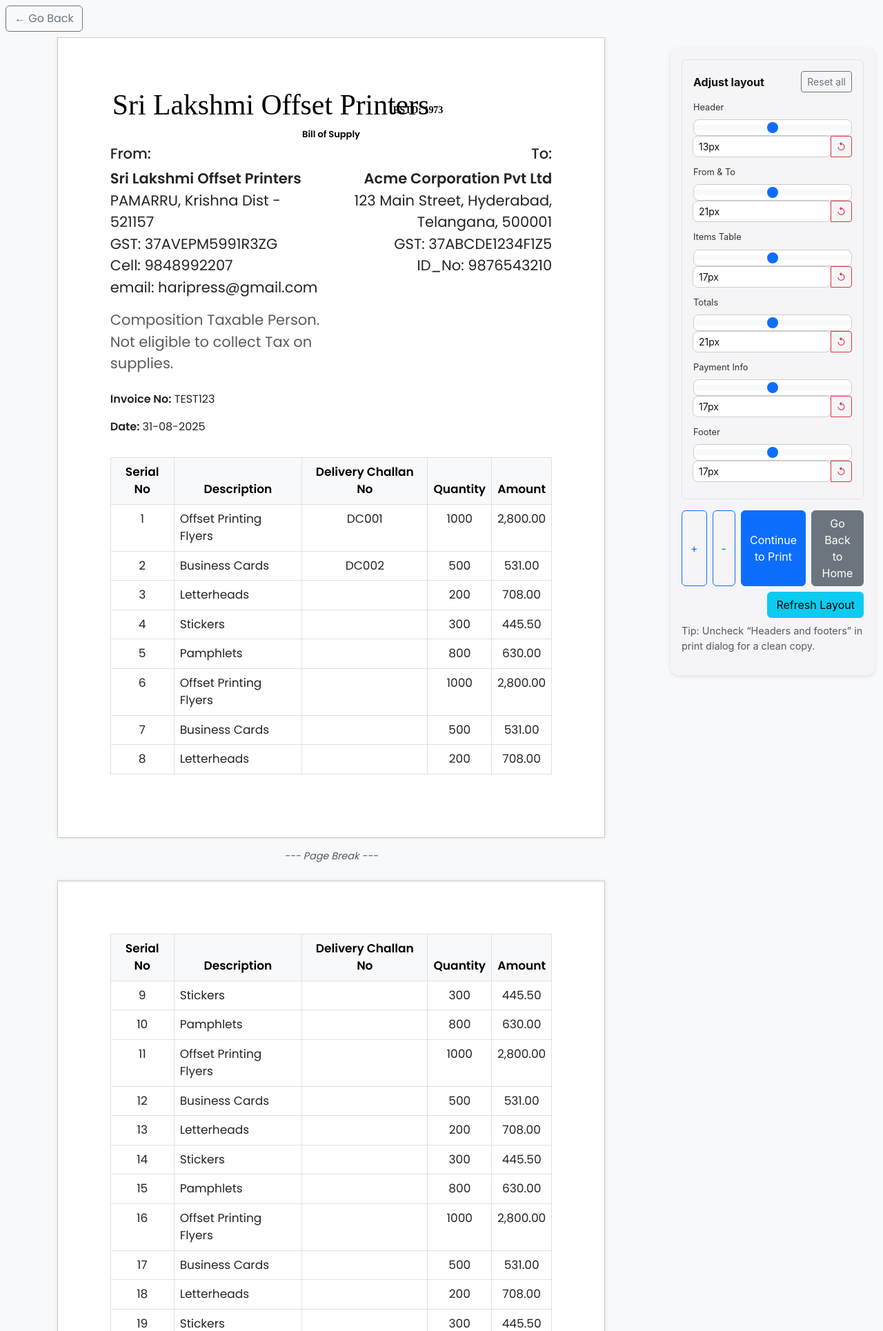
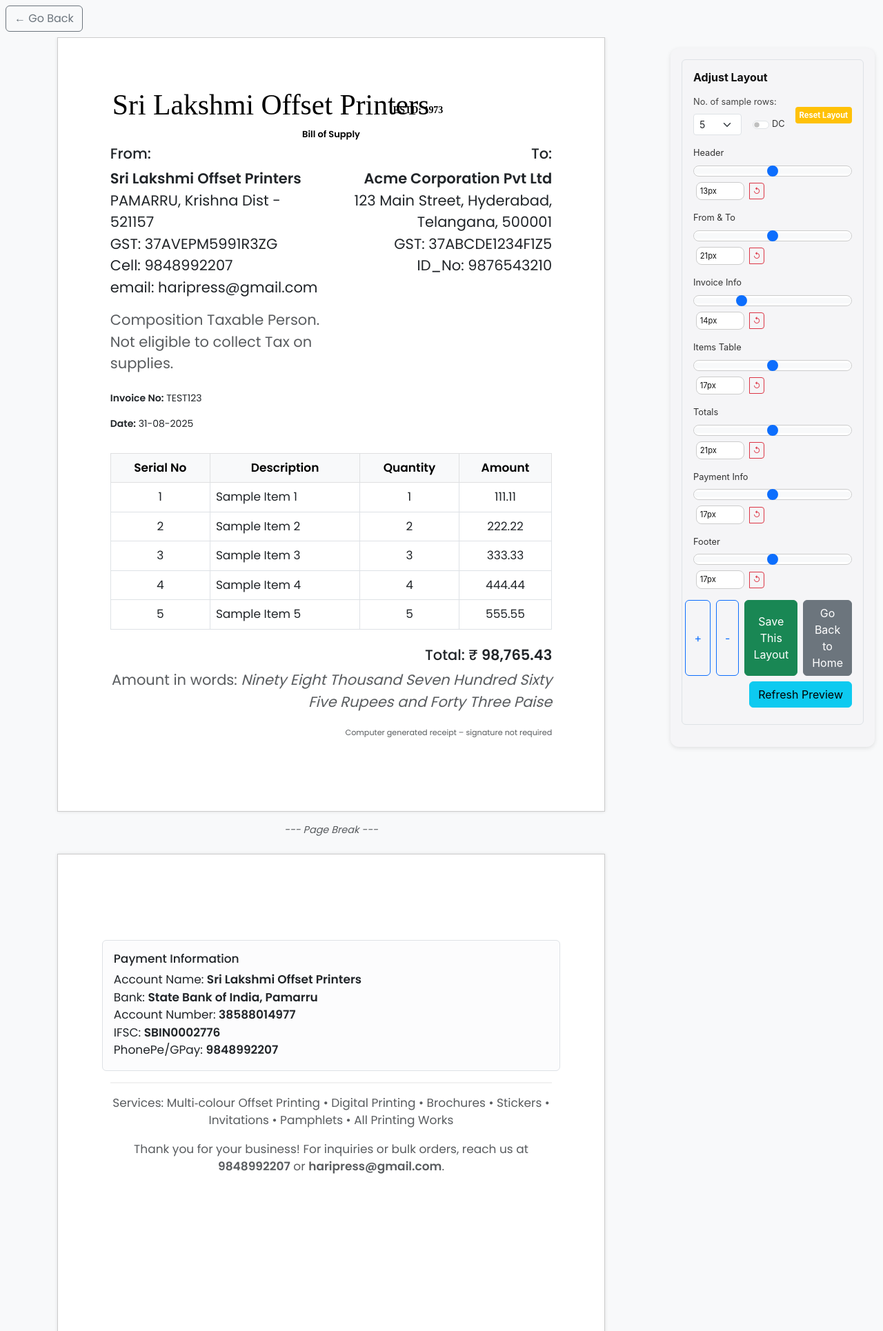
Before and after one commit to dineshmiriyala/bill-generator, a Flask app: page /test-pre-preview in a window 1280 px wide. Shown: the top 1930 px of the page at 69% size. Run offline with Flask 3, Linux system fonts and the light colour scheme.

Commit message:
pdf editor almost done with a few kinks

```diff
--- a/app.py
+++ b/app.py
@@ -1594,16 +1594,20 @@ def backup_now():
         download_name=f"backup_{new_entry.occurred_at.strftime('%Y%m%d_%H%M%S')}.db",
         mimetype="application/octet-stream"
     )
-
-@app.route('/test-pre-preview')
+@app.route('/test-pre-preview', methods=['GET'])
 def test_pre_preview():
+    # --- Reset to defaults if requested ---
+    if "reset" in request.args:
+        session.pop("sample_rows", None)
+        session.pop("dc_enabled", None)
+        session.pop("sample_sizes", None)
+
     # Dummy invoice
     sample_invoice = type("Invoice", (), {})()
     sample_invoice.invoiceId = "TEST123"
     sample_invoice.createdAt = datetime.utcnow()
     sample_invoice.totalAmount = 98765.43
 
-    # Dummy customer
     sample_customer = {
         "company": "Acme Corporation Pvt Ltd",
         "address": "123 Main Street, Hyderabad, Telangana, 500001",
@@ -1612,43 +1616,49 @@ def test_pre_preview():
         "email": "contact@acmecorp.com"
     }
 
-    # Dummy items (Description, HSN, Qty, Rate, Disc%, Tax%, Amount)
+    # --- Handle sample rows ---
+    num_rows = session.get("sample_rows", 5)
+    if "rows" in request.args:
+        try:
+            num_rows = int(request.args["rows"])
+            session["sample_rows"] = num_rows
+        except ValueError:
+            num_rows = 5
+
+    # --- Generate sample rows dynamically ---
     sample_items = [
-        ("Offset Printing Flyers", "HSN4901", 1000, 2.50, 0, 12, 2800.00),
-        ("Business Cards", "HSN4911", 500, 1.00, 5, 18, 531.00),
-        ("Letterheads", "HSN4820", 200, 3.00, 0, 18, 708.00),
-        ("Stickers", "HSN3919", 300, 1.50, 10, 12, 445.50),
-        ("Pamphlets", "HSN4902", 800, 0.75, 0, 5, 630.00),
-        ("Offset Printing Flyers", "HSN4901", 1000, 2.50, 0, 12, 2800.00),
-        ("Business Cards", "HSN4911", 500, 1.00, 5, 18, 531.00),
-        ("Letterheads", "HSN4820", 200, 3.00, 0, 18, 708.00),
-        ("Stickers", "HSN3919", 300, 1.50, 10, 12, 445.50),
-        ("Pamphlets", "HSN4902", 800, 0.75, 0, 5, 630.00),
-        ("Offset Printing Flyers", "HSN4901", 1000, 2.50, 0, 12, 2800.00),
-        ("Business Cards", "HSN4911", 500, 1.00, 5, 18, 531.00),
-        ("Letterheads", "HSN4820", 200, 3.00, 0, 18, 708.00),
-        ("Stickers", "HSN3919", 300, 1.50, 10, 12, 445.50),
-        ("Pamphlets", "HSN4902", 800, 0.75, 0, 5, 630.00),
-        ("Offset Printing Flyers", "HSN4901", 1000, 2.50, 0, 12, 2800.00),
-        ("Business Cards", "HSN4911", 500, 1.00, 5, 18, 531.00),
-        ("Letterheads", "HSN4820", 200, 3.00, 0, 18, 708.00),
-        ("Stickers", "HSN3919", 300, 1.50, 10, 12, 445.50),
-        ("Pamphlets", "HSN4902", 800, 0.75, 0, 5, 630.00),
+        (f"Sample Item {i+1}", f"HSN{i+1:04}", i+1, (i+1)*2, i % 5, (i*3) % 18, (i+1)*111.11)
+        for i in range(num_rows)
     ]
 
-    sample_sizes = {
+    # --- Handle DC toggle ---
+    dcno = session.get("dc_enabled", False)
+    if "dc" in request.args:
+        dcno = request.args.get("dc").lower() == "true"
+        session["dc_enabled"] = dcno
+    dc_numbers = [f"DC{str(i+1).zfill(3)}" for i in range(num_rows)] if dcno else []
+
+    # --- Handle sizes (sliders) ---
+    size_keys = ["header", "customer", "table", "totals", "payment", "footer", "invoice_info"]
+    current_sizes = session.get("sample_sizes", {
         "header": 13,
         "customer": 21,
         "table": 17,
         "totals": 21,
         "payment": 17,
         "footer": 17,
-    }
-
-    # Delivery challan numbers example (empty for now)
-    dcno = True
-    dc_numbers = ["DC001", "DC002", ""]
-
+        "invoice_info": 14,
+    })
+
+    for k in size_keys:
+        if k in request.args:
+            try:
+                current_sizes[k] = int(request.args[k])
+            except ValueError:
+                pass
+    session["sample_sizes"] = current_sizes
+
+    # --- Render template ---
     return render_template(
         "pre-preview-bill.html",
         invoice=sample_invoice,
@@ -1657,9 +1667,9 @@ def test_pre_preview():
         dcno=dcno,
         dc_numbers=dc_numbers,
         total_in_words="Ninety Eight Thousand Seven Hundred Sixty Five Rupees and Forty Three Paise",
-        sizes = sample_sizes
+        sizes=current_sizes,
+        rows=num_rows
     )
-
 app.jinja_env.globals.update(zip=zip)
 
 if __name__ == '__main__':
--- a/templates/pre-preview-bill.html
+++ b/templates/pre-preview-bill.html
@@ -20,7 +20,9 @@
         --totals-fs: 14px;
         --payment-fs: 12px;
         --footer-fs: 12px;
+        --invinfo-fs: 14px;
       }
+      .invoice-info, .invoice-info * { font-size: var(--invinfo-fs) !important; }
       .bill-header, .bill-header * { font-size: var(--hdr-fs) !important; }
       .brand-logo {
         height: calc(var(--hdr-fs) * 4) !important;
@@ -118,6 +120,7 @@
       #font-size-controls {
         background: transparent !important;
         color: #111;
+        font-size: 0.75rem;
       }
       #font-size-controls label {
         color: #333;
@@ -128,6 +131,17 @@
         color: #111;
         border: 1px solid #ccc;
         border-radius: 8px;
+      }
+      #font-size-controls .form-control-sm {
+        font-size: 0.7rem;
+        padding: 0.15rem 0.3rem;
+      }
+      #font-size-controls .btn-sm {
+        font-size: 0.7rem;
+        padding: 0.15rem 0.3rem;
+      }
+      #font-size-controls .form-range {
+        height: 1rem;
       }
     </style>
 </head>
@@ -146,9 +160,99 @@
     </div>
     <div class="col-lg-3 d-print-none">
       <div class="apple-panel sticky-top" style="top:70px; z-index:1040;">
-      <div id="font-size-controls" class="border rounded p-3 mb-3 bg-light-subtle">
-<!-- Hidden invoice template at bottom for pagination (not visible, used as template) -->
-<div id="page-content" style="display:none">
+        <div id="font-size-controls" class="border rounded p-3 mb-3 bg-light-subtle">
+          <h6 class="mb-3 fw-bold">Adjust Layout</h6>
+          <div class="d-flex align-items-center justify-content-between mb-3">
+            <div class="d-flex align-items-center gap-2 flex-wrap">
+              <label for="sampleRows" class="mb-0" style="color:#444; font-size:0.8rem;">No. of sample rows:</label>
+              <select id="sampleRows" class="form-select form-select-sm" style="width:auto; min-width:70px;">
+                <option value="1">1</option>
+                <option value="2">2</option>
+                <option value="3">3</option>
+                <option value="4">4</option>
+                <option value="5">5</option>
+                <option value="10">10</option>
+                <option value="20">20</option>
+                <option value="25">25</option>
+                <option value="30">30</option>
+              </select>
+              <div class="form-check form-switch ms-2 d-flex align-items-center">
+                <input class="form-check-input" type="checkbox" id="toggleDc">
+                <label class="form-check-label small ms-1" for="toggleDc">DC</label>
+              </div>
+            </div>
+            <button type="button" class="btn btn-sm ms-2" id="resetSizesBtn" style="background-color:#ffc107; color:#fff; font-weight:bold; white-space:nowrap;">Reset Layout</button>
+          </div>
+          <div class="mb-3">
+            <label class="form-label small" for="headerFontSize">Header</label>
+            <div class="input-group d-flex align-items-center gap-2">
+              <input type="range" class="form-range flex-grow-1" min="8" max="18" value="{{ sizes.header }}" id="headerFontSize">
+              <input type="text" class="form-control form-control-sm" style="max-width:70px; margin-left:4px;" value="{{ sizes.header }}px" id="headerFontSizeNumber" data-unit="px">
+              <button class="btn btn-sm btn-outline-danger reset-single" type="button" data-target="header" tabindex="-1">↺</button>
+            </div>
+          </div>
+          <div class="mb-3">
+            <label class="form-label small" for="customerFontSize">From &amp; To</label>
+            <div class="input-group d-flex align-items-center gap-2">
+              <input type="range" class="form-range flex-grow-1" min="12" max="30" value="{{ sizes.customer }}" id="customerFontSize">
+              <input type="text" class="form-control form-control-sm" style="max-width:70px; margin-left:4px;" value="{{ sizes.customer }}px" id="customerFontSizeNumber" data-unit="px">
+              <button class="btn btn-sm btn-outline-danger reset-single" type="button" data-target="customer" tabindex="-1">↺</button>
+            </div>
+          </div>
+          <div class="mb-3">
+            <label class="form-label small" for="invoiceInfoFontSize">Invoice Info</label>
+            <div class="input-group d-flex align-items-center gap-2">
+              <input type="range" class="form-range flex-grow-1" min="10" max="24" value="{{ sizes.invoice_info }}" id="invoiceInfoFontSize">
+              <input type="text" class="form-control form-control-sm" style="max-width:70px; margin-left:4px;" value="{{ sizes.invoice_info }}px" id="invoiceInfoFontSizeNumber" data-unit="px">
+              <button class="btn btn-sm btn-outline-danger reset-single" type="button" data-target="invoice_info" tabindex="-1">↺</button>
+            </div>
+          </div>
+          <div class="mb-3">
+            <label class="form-label small" for="tableFontSize">Items Table</label>
+            <div class="input-group d-flex align-items-center gap-2">
+              <input type="range" class="form-range flex-grow-1" min="10" max="24" value="{{ sizes.table }}" id="tableFontSize">
+              <input type="text" class="form-control form-control-sm" style="max-width:70px; margin-left:4px;" value="{{ sizes.table }}px" id="tableFontSizeNumber" data-unit="px">
+              <button class="btn btn-sm btn-outline-danger reset-single" type="button" data-target="table" tabindex="-1">↺</button>
+            </div>
+          </div>
+          <div class="mb-3">
+            <label class="form-label small" for="totalsFontSize">Totals</label>
+            <div class="input-group d-flex align-items-center gap-2">
+              <input type="range" class="form-range flex-grow-1" min="12" max="30" value="{{ sizes.totals }}" id="totalsFontSize">
+              <input type="text" class="form-control form-control-sm" style="max-width:70px; margin-left:4px;" value="{{ sizes.totals }}px" id="totalsFontSizeNumber" data-unit="px">
+              <button class="btn btn-sm btn-outline-danger reset-single" type="button" data-target="totals" tabindex="-1">↺</button>
+            </div>
+          </div>
+          <div class="mb-3">
+            <label class="form-label small" for="paymentFontSize">Payment Info</label>
+            <div class="input-group d-flex align-items-center gap-2">
+              <input type="range" class="form-range flex-grow-1" min="10" max="24" value="{{ sizes.payment }}" id="paymentFontSize">
+              <input type="text" class="form-control form-control-sm" style="max-width:70px; margin-left:4px;" value="{{ sizes.payment }}px" id="paymentFontSizeNumber" data-unit="px">
+              <button class="btn btn-sm btn-outline-danger reset-single" type="button" data-target="payment" tabindex="-1">↺</button>
+            </div>
+          </div>
+          <div class="mb-3">
+            <label class="form-label small" for="footerFontSize">Footer</label>
+            <div class="input-group d-flex align-items-center gap-2">
+              <input type="range" class="form-range flex-grow-1" min="10" max="24" value="{{ sizes.footer }}" id="footerFontSize">
+              <input type="text" class="form-control form-control-sm" style="max-width:70px; margin-left:4px;" value="{{ sizes.footer }}px" id="footerFontSizeNumber" data-unit="px">
+              <button class="btn btn-sm btn-outline-danger reset-single" type="button" data-target="footer" tabindex="-1">↺</button>
+            </div>
+          </div>
+          <div class="mt-3">
+            <div class="d-flex justify-content-end gap-2 mb-2">
+              <button id="zoomIn" class="btn btn-outline-primary">+</button>
+              <button id="zoomOut" class="btn btn-outline-primary">-</button>
+              <button id="saveLayout" class="btn btn-success">Save This Layout</button>
+              <a href="/" class="btn btn-secondary">Go Back to Home</a>
+            </div>
+            <div class="d-flex justify-content-end gap-2 mb-2">
+              <button id="refreshLayout" class="btn btn-info">Refresh Preview</button>
+            </div>
+          </div>
+        </div>
+        <!-- Hidden invoice template at bottom for pagination (not visible, used as template) -->
+        <div id="page-content" style="display:none">
   <div class="a4-preview">
     <div class="masthead mb-2 bill-header">
       <h1 class="visually-hidden">Sri Lakshmi Offset Printers — ESTD: 1973</h1>
@@ -177,7 +281,7 @@
         </p>
       </div>
     </div>
-    <div class="row mb-3">
+    <div class="row mb-3 invoice-info">
       <div class="col-sm-6">
         <p class="text-dark"><strong>Invoice No:</strong> {{ invoice.invoiceId }}</p>
         <p class="text-dark"><strong>Date:</strong> {{ invoice.createdAt.strftime('%d-%m-%Y') }}</p>
@@ -258,73 +362,7 @@
       </small>
     </div>
   </div>
-</div>
-        <div class="d-flex justify-content-between align-items-center mb-2">
-          <strong>Adjust layout</strong>
-          <button type="button" class="btn btn-sm btn-outline-secondary" id="resetSizesBtn">Reset all</button>
         </div>
-        <div class="mb-2">
-          <label class="form-label small" for="headerFontSize">Header</label>
-          <div class="input-group">
-            <input type="range" class="form-range" min="8" max="18" value="{{ sizes.header }}" id="headerFontSize">
-            <input type="text" class="form-control form-control-sm" style="width:70px;" value="{{ sizes.header }}px" id="headerFontSizeNumber" data-unit="px">
-            <button class="btn btn-sm btn-outline-danger reset-single" type="button" data-target="header" tabindex="-1">↺</button>
-          </div>
-        </div>
-        <div class="mb-2">
-          <label class="form-label small" for="customerFontSize">From &amp; To</label>
-          <div class="input-group">
-            <input type="range" class="form-range" min="12" max="30" value="{{ sizes.customer }}" id="customerFontSize">
-            <input type="text" class="form-control form-control-sm" style="width:70px;" value="{{ sizes.customer }}px" id="customerFontSizeNumber" data-unit="px">
-            <button class="btn btn-sm btn-outline-danger reset-single" type="button" data-target="customer" tabindex="-1">↺</button>
-          </div>
-        </div>
-        <div class="mb-2">
-          <label class="form-label small" for="tableFontSize">Items Table</label>
-          <div class="input-group">
-            <input type="range" class="form-range" min="10" max="24" value="{{ sizes.table }}" id="tableFontSize">
-            <input type="text" class="form-control form-control-sm" style="width:70px;" value="{{ sizes.table }}px" id="tableFontSizeNumber" data-unit="px">
-            <button class="btn btn-sm btn-outline-danger reset-single" type="button" data-target="table" tabindex="-1">↺</button>
-          </div>
-        </div>
-        <div class="mb-2">
-          <label class="form-label small" for="totalsFontSize">Totals</label>
-          <div class="input-group">
-            <input type="range" class="form-range" min="12" max="30" value="{{ sizes.totals }}" id="totalsFontSize">
-            <input type="text" class="form-control form-control-sm" style="width:70px;" value="{{ sizes.totals }}px" id="totalsFontSizeNumber" data-unit="px">
-            <button class="btn btn-sm btn-outline-danger reset-single" type="button" data-target="totals" tabindex="-1">↺</button>
-          </div>
-        </div>
-        <div class="mb-2">
-          <label class="form-label small" for="paymentFontSize">Payment Info</label>
-          <div class="input-group">
-            <input type="range" class="form-range" min="10" max="24" value="{{ sizes.payment }}" id="paymentFontSize">
-            <input type="text" class="form-control form-control-sm" style="width:70px;" value="{{ sizes.payment }}px" id="paymentFontSizeNumber" data-unit="px">
-            <button class="btn btn-sm btn-outline-danger reset-single" type="button" data-target="payment" tabindex="-1">↺</button>
-          </div>
-        </div>
-        <div class="mb-2">
-          <label class="form-label small" for="footerFontSize">Footer</label>
-          <div class="input-group">
-            <input type="range" class="form-range" min="10" max="24" value="{{ sizes.footer }}" id="footerFontSize">
-            <input type="text" class="form-control form-control-sm" style="width:70px;" value="{{ sizes.footer }}px" id="footerFontSizeNumber" data-unit="px">
-            <button class="btn btn-sm btn-outline-danger reset-single" type="button" data-target="footer" tabindex="-1">↺</button>
-          </div>
-        </div>
-      </div>
-      <div>
-        <div class="d-flex justify-content-end gap-2 mb-2">
-          <button id="zoomIn" class="btn btn-outline-primary">+</button>
-          <button id="zoomOut" class="btn btn-outline-primary">-</button>
-          <button onclick="window.print()" class="btn btn-primary">Continue to Print</button>
-          <a href="/" class="btn btn-secondary">Go Back to Home</a>
-        </div>
-        <div class="d-flex justify-content-end gap-2 mb-2">
-          <button id="refreshLayout" class="btn btn-info">Refresh Layout</button>
-        </div>
-        <p class="text-muted" style="font-size: 0.9rem;">Tip: Uncheck “Headers and footers” in print dialog for a clean copy.</p>
-      </div>
-      </div>
     </div>
   </div>
 </div>
@@ -343,17 +381,8 @@
 
   document.addEventListener('DOMContentLoaded', function(){
     // --- Default values for sliders ---
-    const defaultSizes = { header:13, customer:21, table:17, totals:21, payment:17, footer:17 };
+    const defaultSizes = { header:13, customer:21, table:17, totals:21, payment:17, footer:17, invoice_info:14 };
 
-    function setVars(){
-      document.documentElement.style.setProperty('--hdr-fs', headerRange.value + 'px');
-      document.documentElement.style.setProperty('--cust-fs', customerRange.value + 'px');
-      document.documentElement.style.setProperty('--seller-fs', customerRange.value + 'px');
-      document.documentElement.style.setProperty('--table-fs', tableRange.value + 'px');
-      document.documentElement.style.setProperty('--totals-fs', totalsRange.value + 'px');
-      document.documentElement.style.setProperty('--payment-fs', paymentRange.value + 'px');
-      document.documentElement.style.setProperty('--footer-fs', footerRange.value + 'px');
-    }
     const headerRange=document.getElementById('headerFontSize');
     const headerNumber=document.getElementById('headerFontSizeNumber');
     const customerRange=document.getElementById('customerFontSize');
@@ -366,6 +395,35 @@
     const paymentNumber=document.getElementById('paymentFontSizeNumber');
     const footerRange=document.getElementById('footerFontSize');
     const footerNumber=document.getElementById('footerFontSizeNumber');
+    const invoiceInfoRange=document.getElementById('invoiceInfoFontSize');
+    const invoiceInfoNumber=document.getElementById('invoiceInfoFontSizeNumber');
+
+    function setVars(){
+      document.documentElement.style.setProperty('--hdr-fs', headerRange.value + 'px');
+      document.documentElement.style.setProperty('--cust-fs', customerRange.value + 'px');
+      document.documentElement.style.setProperty('--seller-fs', customerRange.value + 'px');
+      document.documentElement.style.setProperty('--table-fs', tableRange.value + 'px');
+      document.documentElement.style.setProperty('--totals-fs', totalsRange.value + 'px');
+      document.documentElement.style.setProperty('--payment-fs', paymentRange.value + 'px');
+      document.documentElement.style.setProperty('--footer-fs', footerRange.value + 'px');
+      document.documentElement.style.setProperty('--invinfo-fs', invoiceInfoRange.value + 'px');
+    }
+
+    // --- Set initial sizes from backend defaults (Jinja) ---
+    headerRange.value = {{ sizes.header }};
+    headerNumber.value = "{{ sizes.header }}px";
+    customerRange.value = {{ sizes.customer }};
+    customerNumber.value = "{{ sizes.customer }}px";
+    tableRange.value = {{ sizes.table }};
+    tableNumber.value = "{{ sizes.table }}px";
+    totalsRange.value = {{ sizes.totals }};
+    totalsNumber.value = "{{ sizes.totals }}px";
+    paymentRange.value = {{ sizes.payment }};
+    paymentNumber.value = "{{ sizes.payment }}px";
+    footerRange.value = {{ sizes.footer }};
+    footerNumber.value = "{{ sizes.footer }}px";
+    invoiceInfoRange.value = {{ sizes.invoice_info }};
+    invoiceInfoNumber.value = "{{ sizes.invoice_info }}px";
 
     function bindSliderAndNumber(slider, number){
       if(!slider || !number) return;
@@ -384,7 +442,7 @@
       });
     }
 
-    [headerRange,customerRange,tableRange,totalsRange,paymentRange,footerRange].forEach(r=>{
+    [headerRange,customerRange,tableRange,totalsRange,paymentRange,footerRange,invoiceInfoRange].forEach(r=>{
       if(r) r.addEventListener('input', setVars);
     });
 
@@ -394,6 +452,7 @@
     bindSliderAndNumber(totalsRange, totalsNumber);
     bindSliderAndNumber(paymentRange, paymentNumber);
     bindSliderAndNumber(footerRange, footerNumber);
+    bindSliderAndNumber(invoiceInfoRange, invoiceInfoNumber);
 
     // --- Global reset button ---
     document.getElementById('resetSizesBtn').addEventListener('click', function(){
@@ -404,7 +463,8 @@
         table: [tableRange, tableNumber],
         totals: [totalsRange, totalsNumber],
         payment: [paymentRange, paymentNumber],
-        footer: [footerRange, footerNumber]
+        footer: [footerRange, footerNumber],
+        invoice_info: [invoiceInfoRange, invoiceInfoNumber]
       };
       for (const key in defaultSizes) {
         if (map[key]) {
@@ -426,7 +486,8 @@
           table: [tableRange, tableNumber],
           totals: [totalsRange, totalsNumber],
           payment: [paymentRange, paymentNumber],
-          footer: [footerRange, footerNumber]
+          footer: [footerRange, footerNumber],
+          invoice_info: [invoiceInfoRange, invoiceInfoNumber]
         };
         if(map[target] && typeof defaultSizes[target] !== 'undefined') {
           map[target][0].value = defaultSizes[target];
@@ -436,13 +497,10 @@
       });
     });
 
-    // On page load, set number fields with px
-    headerNumber.value = headerRange.value + "px";
-    customerNumber.value = customerRange.value + "px";
-    tableNumber.value = tableRange.value + "px";
-    totalsNumber.value = totalsRange.value + "px";
-    paymentNumber.value = paymentRange.value + "px";
-    footerNumber.value = footerRange.value + "px";
+    // Set initial sample rows and DC toggle state from backend (Jinja)
+    document.getElementById("sampleRows").value = "{{ rows if rows is defined else 5 }}";
+    const dcToggle = document.getElementById("toggleDc");
+    dcToggle.checked = {{ 'true' if dcno else 'false' }};
     setVars();
 
     // --- Invoice pagination logic ---
@@ -523,12 +581,69 @@
     }
     window.paginateInvoice = paginateInvoice;
 
+
     // Event listener for refreshLayout button
     document.getElementById("refreshLayout").addEventListener("click", paginateInvoice);
+
+    // --- Save Layout, Sample Rows, and DC Toggle Event Listeners ---
+    // Save This Layout button event
+    document.getElementById("saveLayout").addEventListener("click", function(){
+      const payload = {
+        header: headerRange.value,
+        customer: customerRange.value,
+        table: tableRange.value,
+        totals: totalsRange.value,
+        payment: paymentRange.value,
+        footer: footerRange.value,
+        invoice_info: invoiceInfoRange.value
+      };
+      fetch("/save-layout", {
+        method: "POST",
+        headers: { "Content-Type": "application/json" },
+        body: JSON.stringify(payload)
+      }).then(r => r.json()).then(data => {
+        alert("Layout saved successfully!");
+      }).catch(err => {
+        console.error("Error saving layout:", err);
+        alert("Failed to save layout.");
+      });
+    });
+
+    // Helper to gather all slider values and return as query string
+    function getSliderQueryParams(numRows, dcEnabled) {
+      const params = new URLSearchParams();
+      params.append('rows', numRows);
+      params.append('dc', dcEnabled);
+      params.append('header', headerRange.value);
+      params.append('customer', customerRange.value);
+      params.append('table', tableRange.value);
+      params.append('totals', totalsRange.value);
+      params.append('payment', paymentRange.value);
+      params.append('footer', footerRange.value);
+      params.append('invoice_info', invoiceInfoRange.value);
+      return params.toString();
+    }
+
+    // Sample rows select event
+    document.getElementById("sampleRows").addEventListener("change", function(){
+      const numRows = this.value;
+      const dcEnabled = document.getElementById("toggleDc").checked;
+      const query = getSliderQueryParams(numRows, dcEnabled);
+      window.location.href = `/test-pre-preview?${query}`;
+    });
+
+    // DC toggle switch event
+    dcToggle.addEventListener("change", function(){
+      const dcEnabled = this.checked;
+      const numRows = document.getElementById("sampleRows").value;
+      const query = getSliderQueryParams(numRows, dcEnabled);
+      window.location.href = `/test-pre-preview?${query}`;
+    });
 
     // Call paginateInvoice on load
     paginateInvoice();
   });
+
   // Zoom in/out logic
   let currentZoom = 1;
   // We need to zoom all .a4-preview pages
```
